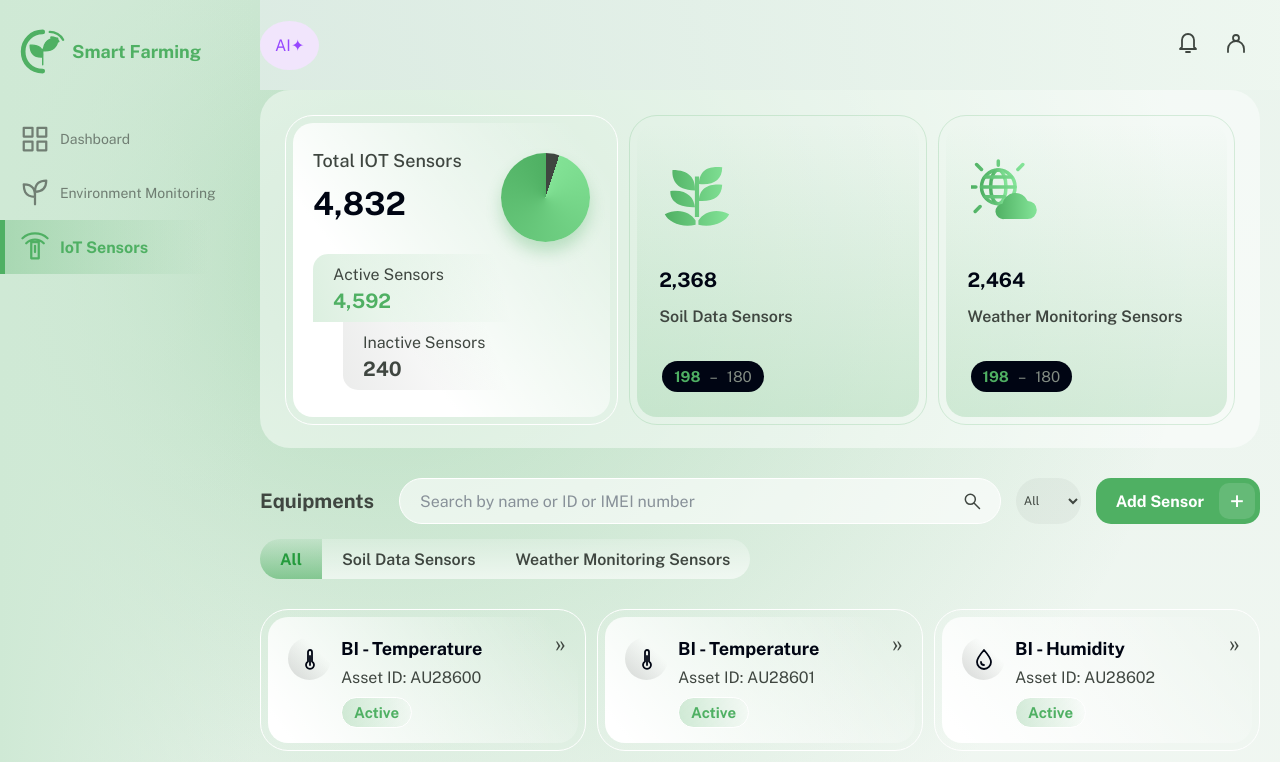
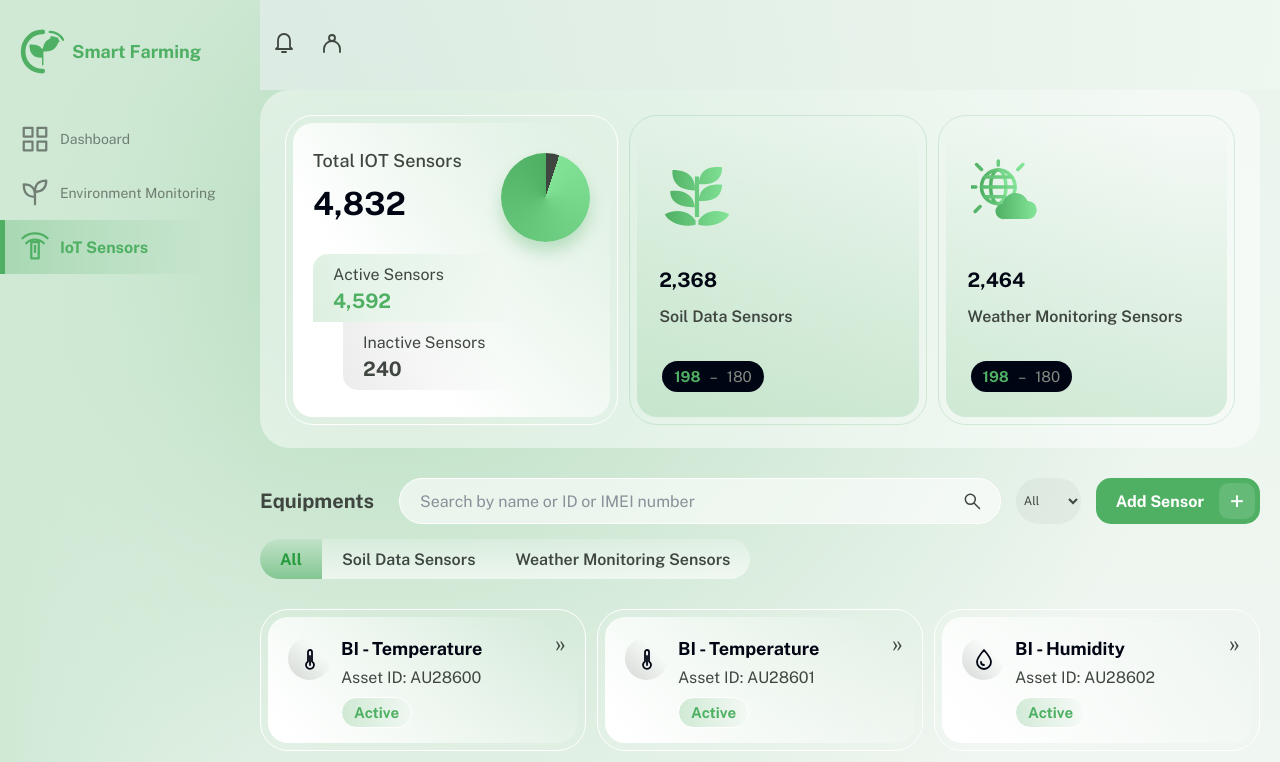
Before and after one commit to abdulrahim-0/smart-farming, an Angular app: page /home in a window 1280 px wide. Shown: the top 762 px of the page. Built offline with nearby package versions, Linux system fonts and the light colour scheme.

Commit message:
delete ai button

```diff
--- a/src/app/home/home.html
+++ b/src/app/home/home.html
@@ -43,7 +43,6 @@
     </nav>
   </aside>
   <header class="topbar">
-    <div class="ai" aria-label="AI assistant">AI<span>✦</span></div>
     <div class="header-actions">
       <span class="header-icon" aria-label="Notifications"
         ><svg viewBox="0 0 24 24">
```
